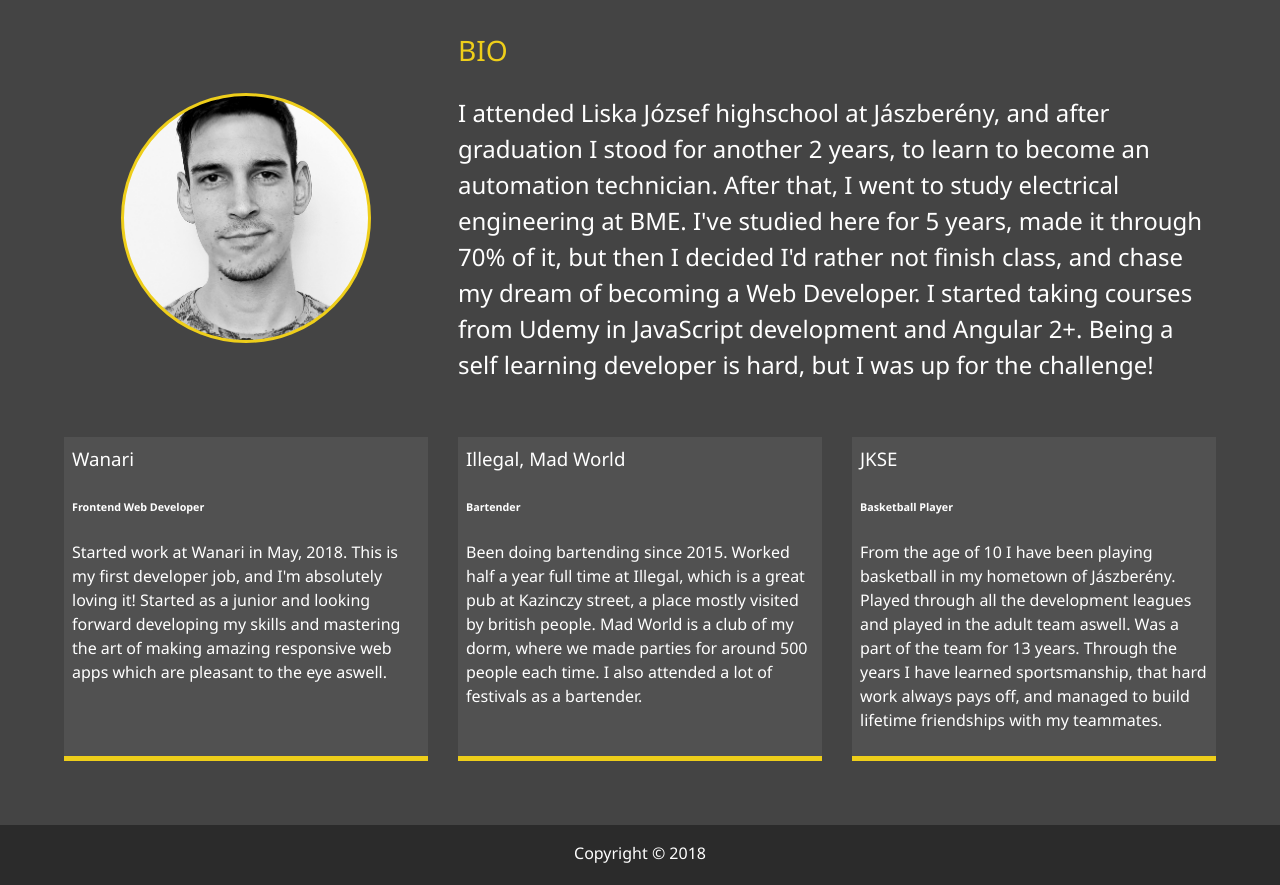
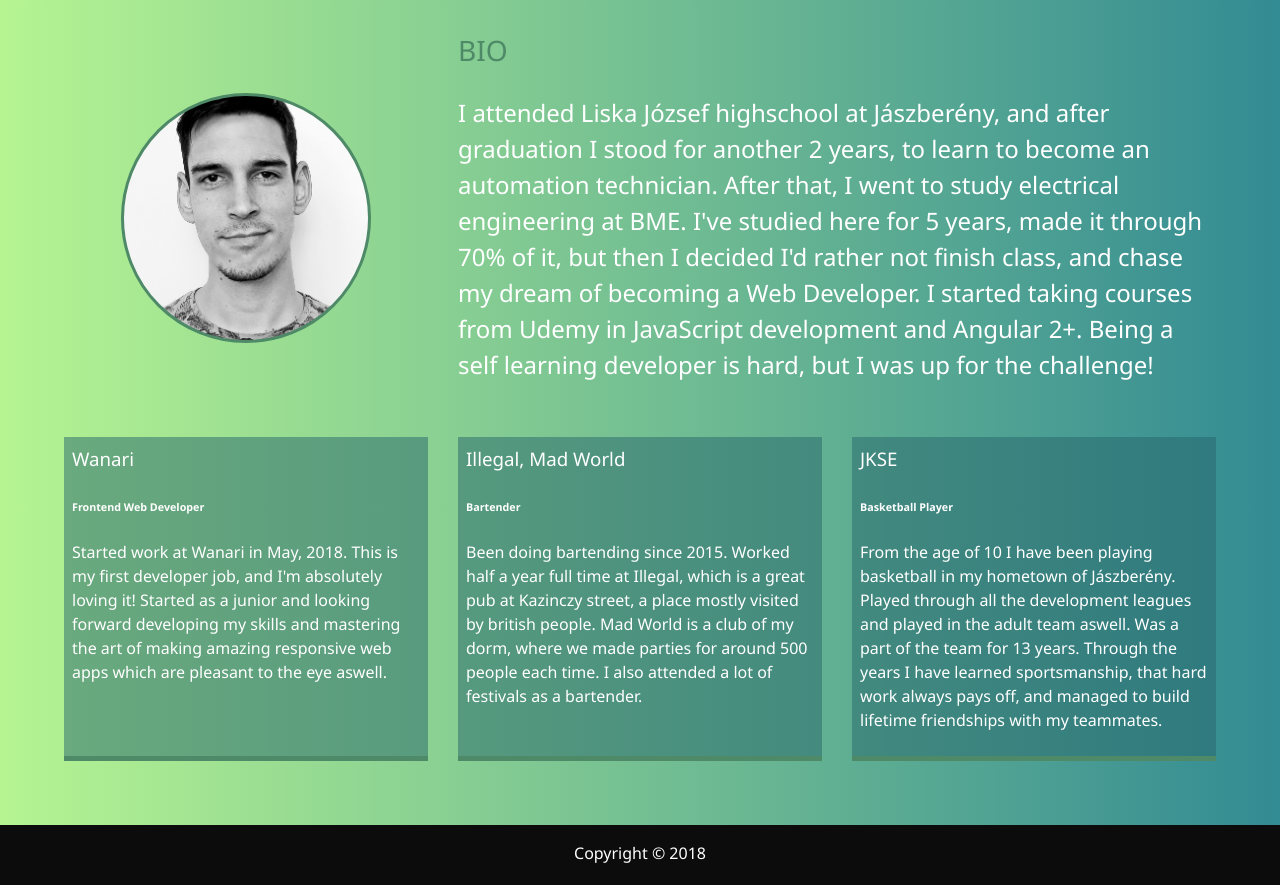
Before and after one commit to gabornagy9206/portfolio, a website: page dist/about.html in a window 1280 px wide. Shown: the part 253-1138 px from the top of the page. Drawn offline with Linux system fonts and the light colour scheme.

Commit message:
changed color theme

```diff
--- a/package.json
+++ b/package.json
@@ -3,12 +3,15 @@
   "version": "1.0.0",
   "description": "Responsive Portfolio",
   "main": "index.js",
+  "homepage": "https://gabornagy9206.github.io/portfolio",
   "scripts": {
-    "sass": "node-sass -w scss/ -o dist/css/ --recursive"
+    "sass": "node-sass -w scss/ -o dist/css/ --recursive",
+    "deploy": "gh-pages -d dist"
   },
   "author": "Gábor Nagy",
   "license": "ISC",
   "dependencies": {
+    "gh-pages": "^1.2.0",
     "node-sass": "^4.9.3"
   }
 }
--- a/scss/_config.scss
+++ b/scss/_config.scss
@@ -1,5 +1,5 @@
-$primary-color: #444;
-$secondary-color: #eece1a;
+$primary-color: rgb(39, 36, 36);
+$secondary-color: #4e8a67;
 $show-home-image: true;
 $home-image: url(../img/background.jpg);
 $background-opacity: 0.9;
--- a/scss/main.scss
+++ b/scss/main.scss
@@ -8,6 +8,7 @@
 body {
   @include backgronud;
   background: $primary-color;
+  background-image: linear-gradient(to right, rgb(182, 244, 146), rgb(51, 139, 147));
   color: set-text-color($primary-color);
   height: 100%;
   margin: 0;
@@ -28,7 +29,7 @@ h3 {
   &.sm-heading {
     margin-bottom: 2rem;
     padding: 0.2rem 1rem;
-    background: rgba(lighten($primary-color, 2), 0.5);
+    background: rgba(darken(rgb(51, 139, 147), 10), 0.5);
   }
 }
 
@@ -109,7 +110,7 @@ main {
   }
 
   .job {
-    background: lighten($primary-color, 5);
+    background: rgba(darken(rgb(51, 139, 147), 10), 0.5);
     padding: 0.5rem;
     border-bottom: $secondary-color 5px solid;
   }
```
Also changed, not shown: dist/css/main.css, 1 other file.
